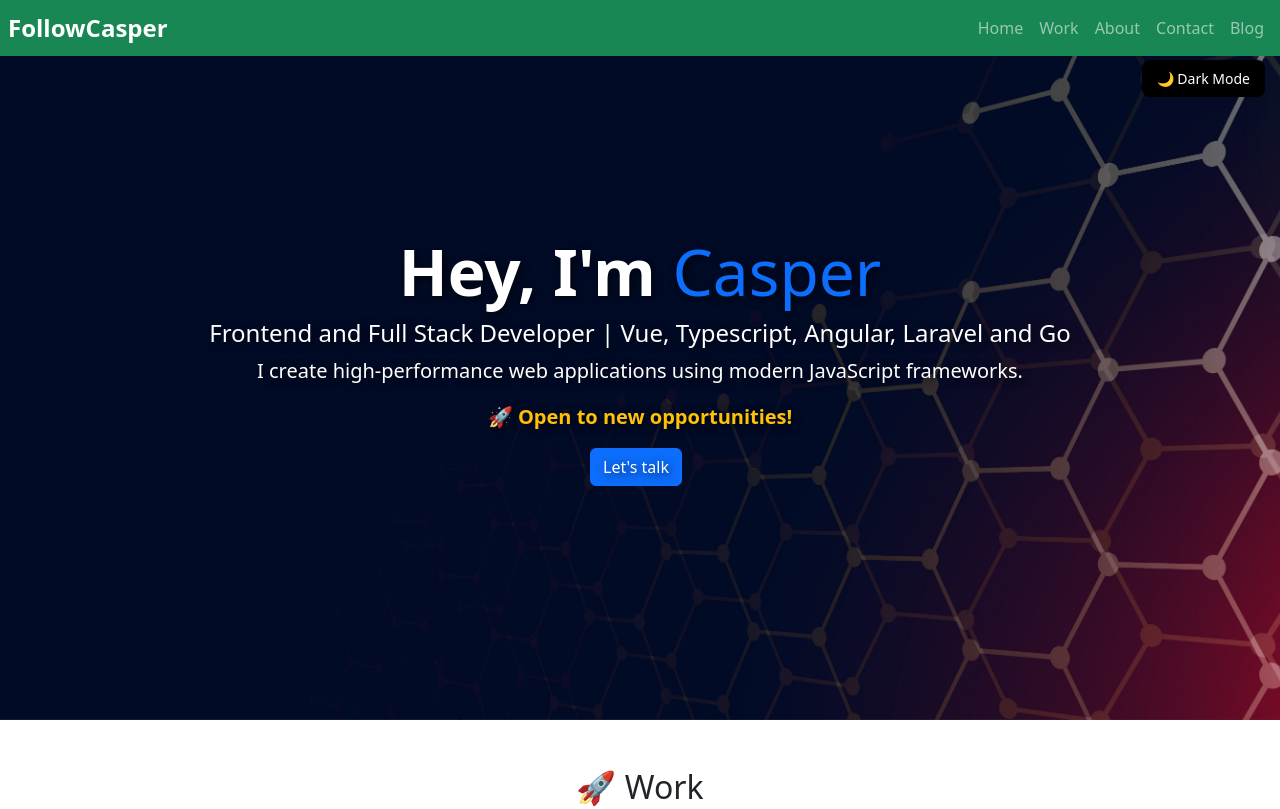
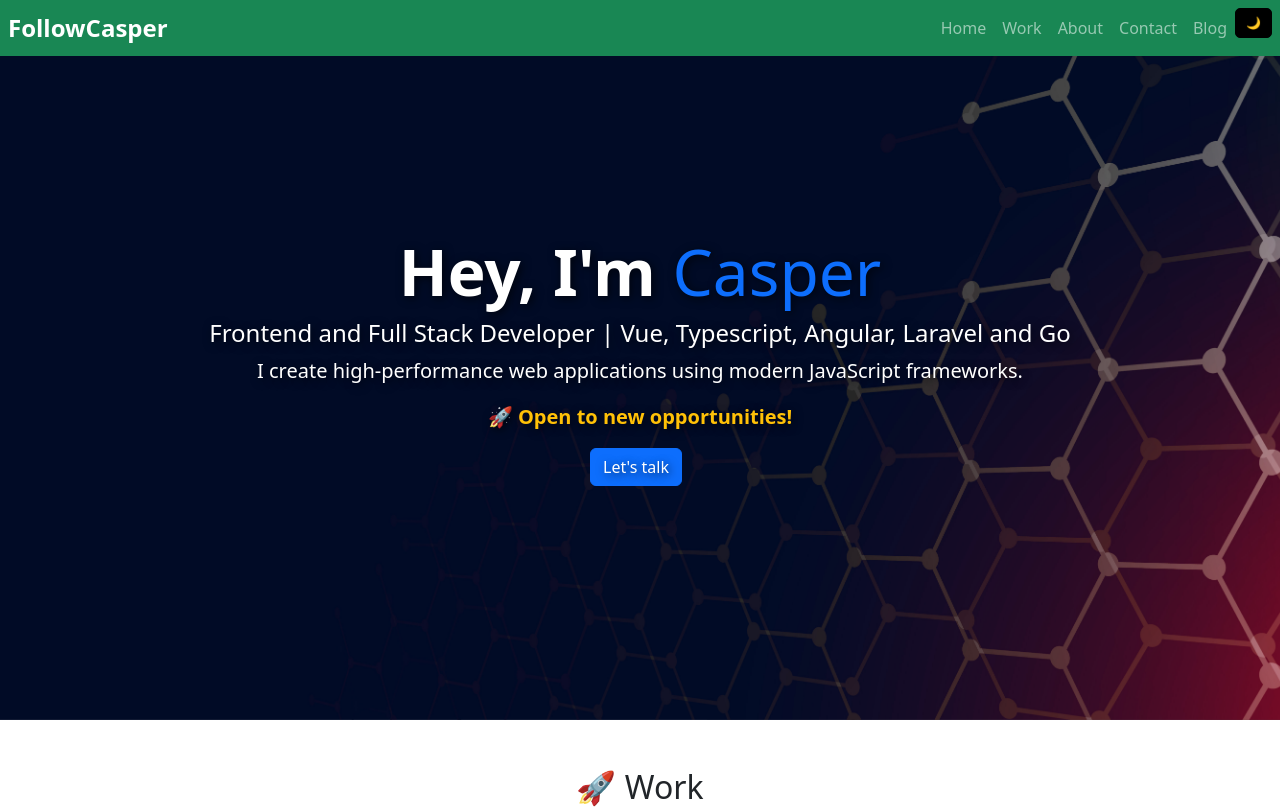
Before and after one commit to Caspec/Followcasperv2, a Vue app: page / in a window 1280 px wide. Shown: the top 809 px of the page. Built offline with nearby package versions, Linux system fonts and the light colour scheme.

Commit message:
chore: update dark mode

```diff
--- a/src/App.vue
+++ b/src/App.vue
@@ -1,11 +1,5 @@
 <template>
   <div id="app" :class="{ 'dark-mode': isDarkMode }">
-    <div class="dark-mode-toggle">
-      <button @click="toggleDarkMode" class="dark-mode-btn">
-        <span v-if="isDarkMode">☀️ Light Mode</span>
-        <span v-else>🌙 Dark Mode</span>
-      </button>
-    </div>
     <nav class="navbar navbar-expand-lg navbar-dark bg-success fixed-top w-100">
       <div class="container-fluid">
         <router-link class="nav-link" to="/" @click="scrollToTop">
@@ -43,9 +37,14 @@
                 >Contact</a
               >
             </li>
-
             <li class="nav-item">
               <router-link class="nav-link" to="/blog">Blog</router-link>
+            </li>
+            <li class="nav-item">
+              <button @click="toggleDarkMode" class="dark-mode-btn">
+                <span v-if="isDarkMode">☀️</span>
+                <span v-else>🌙</span>
+              </button>
             </li>
           </ul>
         </div>
@@ -122,10 +121,6 @@ onMounted(() => {
 @media (max-width: 768px) {
   .default.container {
     max-width: 100%;
-  }
-
-  .dark-mode-toggle {
-    display: none;
   }
 }
 
@@ -213,14 +208,11 @@ footer p {
 }
 
 .dark-mode-btn {
-  padding: 8px 15px;
-  border: none;
-  border-radius: 8px;
-  cursor: pointer;
-  font-size: 14px;
-  transition:
-    background 0.3s,
-    transform 0.2s;
+  padding: 5px 10px;
+  font-size: 12px;
+  border-radius: 5px;
+  border: 1px solid #000;
+  transition: background 0.2s ease-in-out;
 }
 
 .dark-mode-btn:hover {
```
